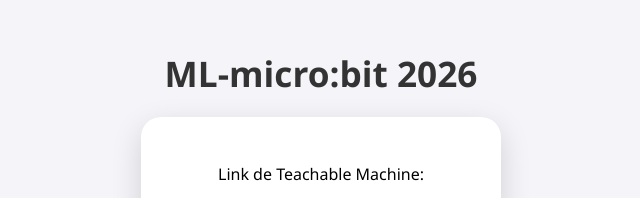
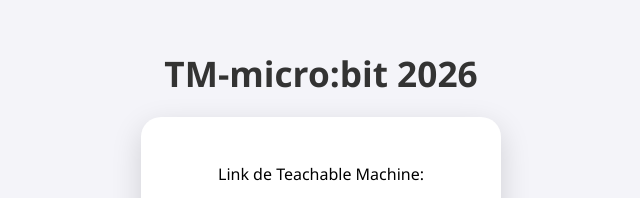
Before and after one commit to snan-microbit/tm-microbit, a plain HTML site: page index.html in a window 1280 px wide. Shown: the part 199-397 px from the top of the page, 319-959 px from the left. Drawn offline with Linux system fonts and the light colour scheme.

Commit message:
Update index.html

```diff
--- a/index.html
+++ b/index.html
@@ -3,7 +3,7 @@
     <head>
         <meta charset="UTF-8">
         <meta name="viewport" content="width=device-width, initial-scale=1.0, maximum-scale=1.0, user-scalable=no, shrink-to-fit=no">
-        <title>ML-micro:bit</title>
+        <title>TM-micro:bit</title>
 
         <link rel="manifest" href="manifest.json">
         <link rel="apple-touch-icon" href="icon-192.png">
@@ -67,7 +67,7 @@
     </head>
     <body>
 
-        <h1>ML-micro:bit 2026</h1>
+        <h1>TM-micro:bit 2026</h1>
 
         <!-- Pantalla de Configuración -->
         <div class="setup-box" id="setup-ui">
```
